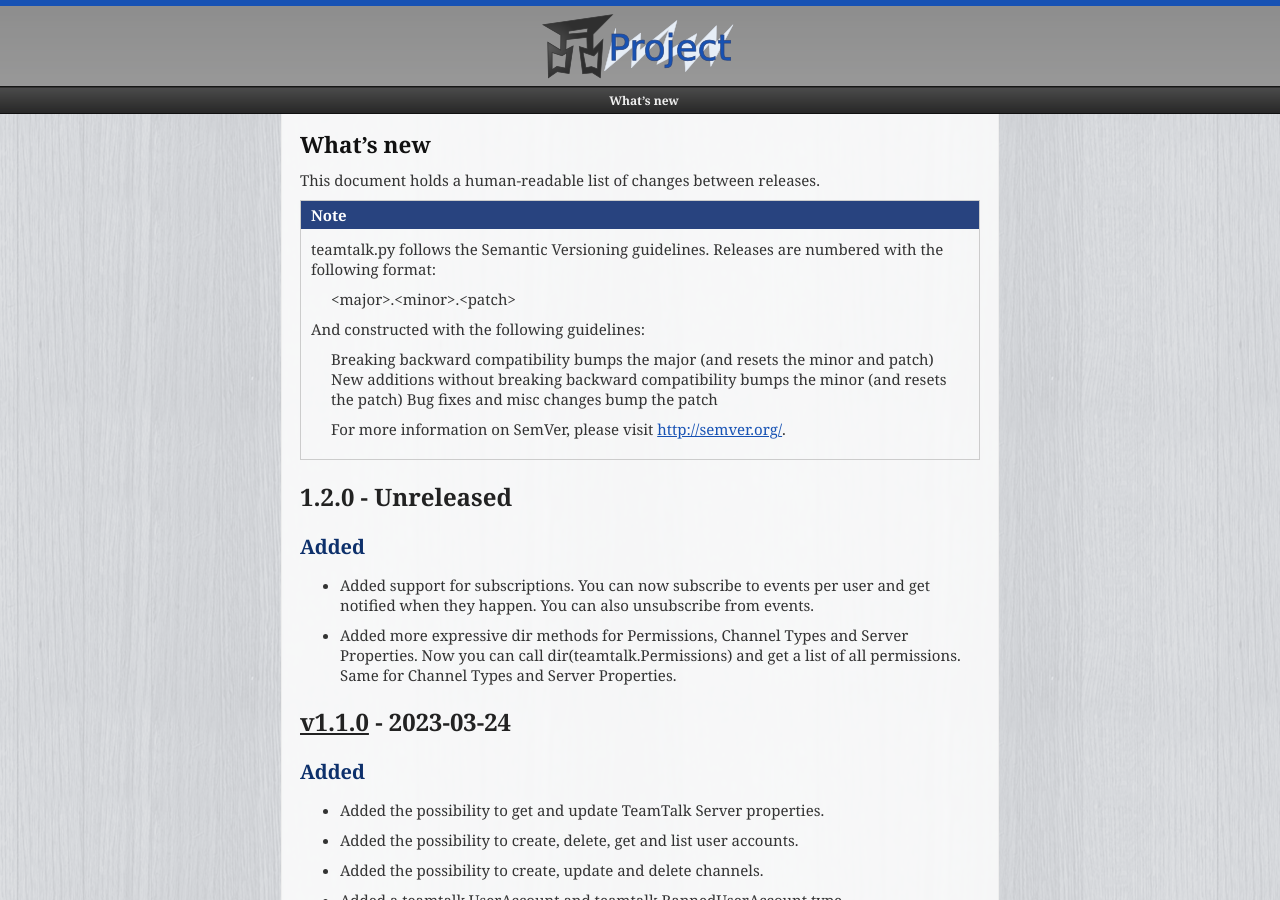
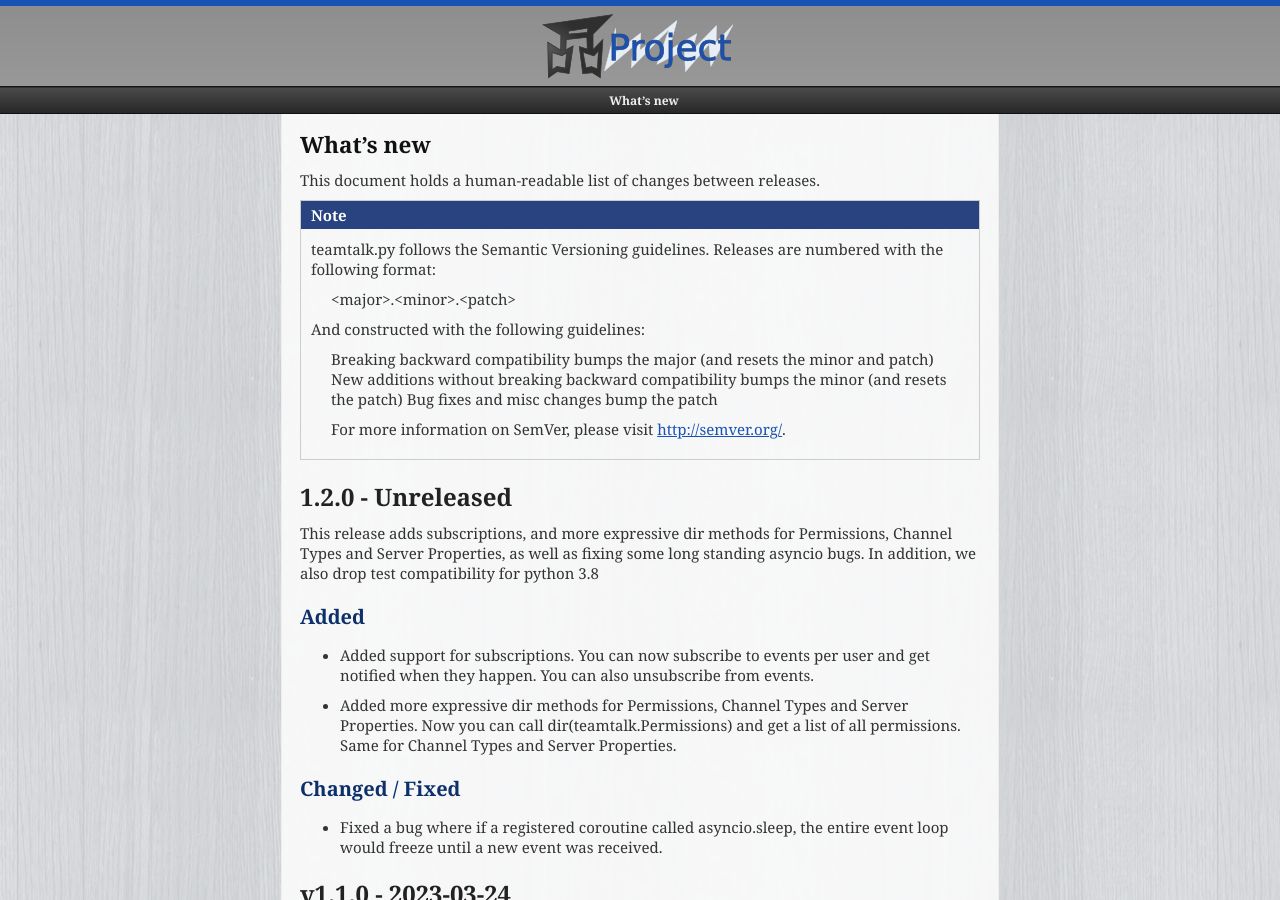
Before and after one commit to JessicaTegner/teamtalk.py, a Sphinx documentation site: the page built from docs/whats-new.rst, in a window 1280 px wide and 900 px high. Built offline with Sphinx 7.4.7, drawn with Linux system fonts in a browser that asks for light colours.

Commit message:
Fixed async sleep hanging entire async loop (#14)
* Fixed async loop hanging issue

* Removed py3.8 test running

```diff
--- a/docs/whats-new.rst
+++ b/docs/whats-new.rst
@@ -20,13 +20,18 @@ This document holds a human-readable list of changes between releases.
 1.2.0 - Unreleased
 ---------------------------------
 
+This release adds subscriptions, and more expressive dir methods for Permissions, Channel Types and Server Properties, as well as fixing some long standing asyncio bugs. In addition, we also drop test compatibility for python 3.8
+
 Added
 ~~~~~
 
 - Added support for subscriptions. You can now subscribe to events per user and get notified when they happen. You can also unsubscribe from events.
 - Added more expressive dir methods for Permissions, Channel Types and Server Properties. Now you can call dir(teamtalk.Permissions) and get a list of all permissions. Same for Channel Types and Server Properties.
 
+Changed / Fixed
+~~~~~~~~~~~~~~~
 
+- Fixed a bug where if a registered coroutine called asyncio.sleep, the entire event loop would freeze until a new event was received.
 
 :version:`1.1.0` - 2023-03-24
 ---------------------------------
```
Also changed, not shown: 2 other files.
